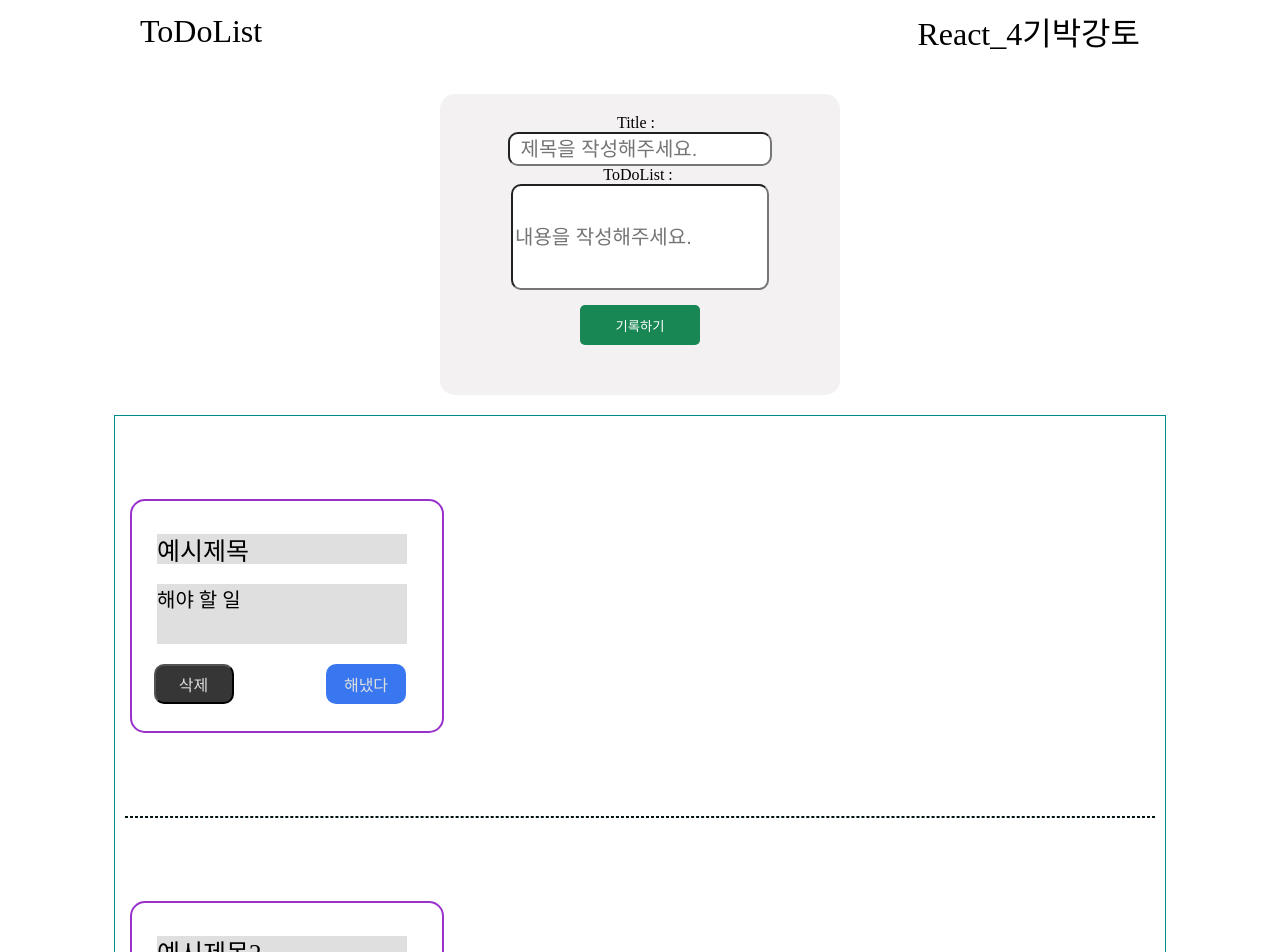
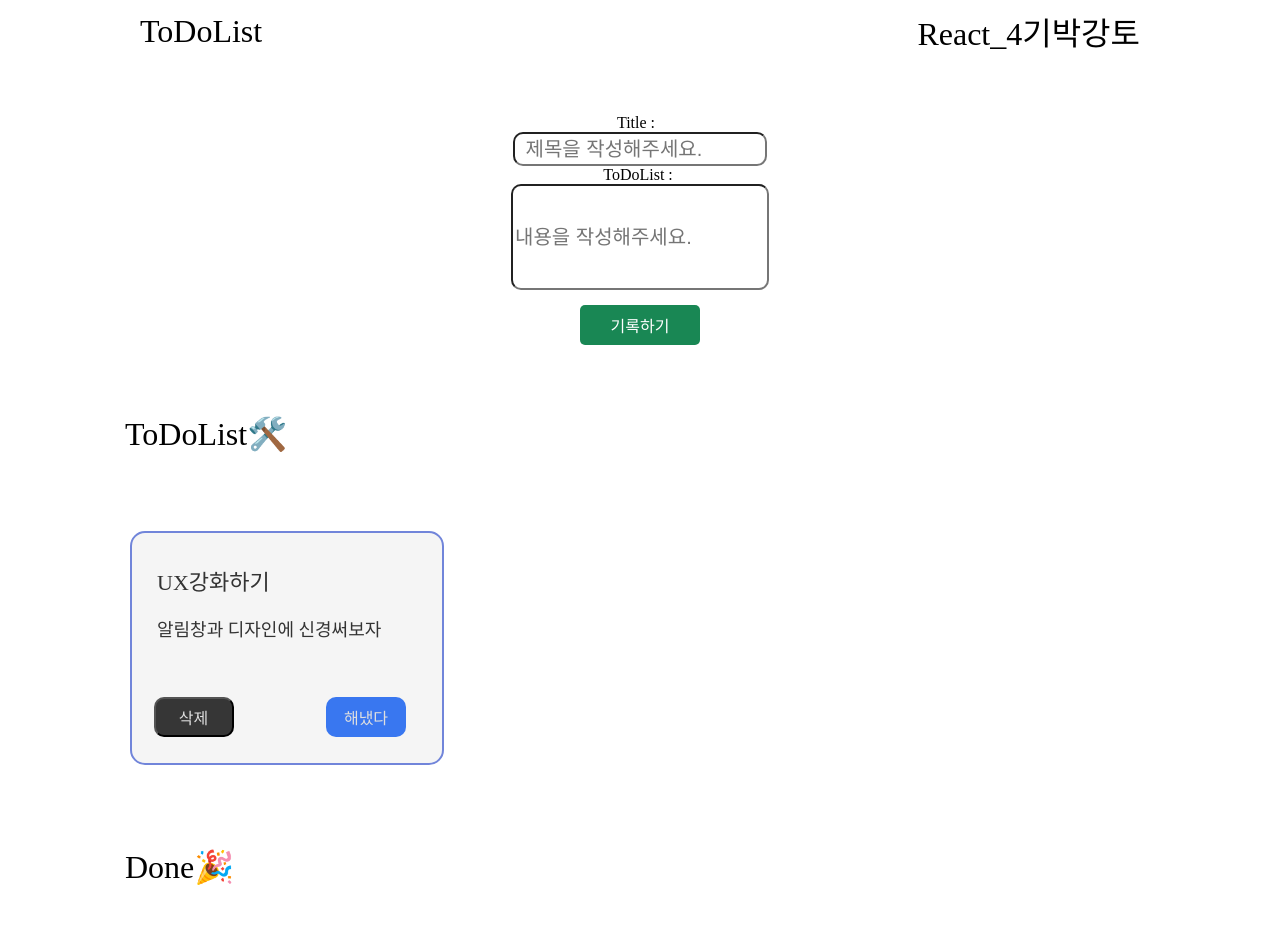
Before and after one commit to gidalim/todolist, a React (Create React App) app: page / in a window 1280 px wide. Shown: the top 952 px of the page. Built offline with nearby package versions, Linux system fonts and the light colour scheme.

Commit message:
1차최종안

```diff
--- a/src/App.css
+++ b/src/App.css
@@ -20,7 +20,7 @@ html {
 
 .labelArea {
   display: flex;
-  background-color: #f3f1f1;
+  background-color: #ffffff;
   width: 300px;
   flex-direction: column;
   border-radius: 15px;
@@ -43,7 +43,7 @@ html {
   display: flex;
   align-items: center;
   justify-content: center;
-  width: 250px;
+  width: 240px;
   height: 20px;
   border-radius: 10px;
   font-size: 20px;
@@ -65,6 +65,7 @@ html {
   align-items: center;
   border-radius: 5px;
   background-color: #198754;
+  font-size: 1rem;
   color: white;
   border: transparent;
   width: 120px;
@@ -72,6 +73,7 @@ html {
 }
 
 .mainArea {
+  background-color: #ffffff;
   display: flex;
   flex-direction: column;
   max-width: 1200px;
@@ -86,22 +88,23 @@ html {
   max-width: 1200px;
   min-width: 800px;
   min-height: 800px;
-  border: 1px solid darkcyan;
+  background-color: #ffffff;
+  font-size: 32px;
 }
 
+.ToDoList,
+.DoneLine {
+  display: flex;
+  align-items: flex-end;
+  font-size: 32px;
+  margin: 0 10px -5px 10px;
+}
 .mainArea > .ListBox > .ReadyItemBox {
   display: flex;
   flex-wrap: wrap;
   width: 1050px;
   min-height: 400px;
   align-items: center;
-}
-
-.centerLine {
-  display: flex;
-  align-items: center;
-  border: 0.9px dashed rgb(0, 19, 19);
-  margin: 0 10px 0 10px;
 }
 
 .mainArea > .ListBox > .DoneItemBox {
@@ -118,7 +121,8 @@ html {
   justify-content: center;
   width: 280px;
   height: 200px;
-  border: 2px solid darkorchid;
+  border: 2px solid #7185da;
+  background-color: #f5f5f5;
   margin: 15px;
   padding: 15px;
   border-radius: 15px;
@@ -129,18 +133,18 @@ html {
   width: 250px;
   height: 30px;
   margin: 10px;
-  background-color: #dfdfdf;
-  font-size: 25px;
+  font-size: 22px;
+  color: #333333;
   align-items: center;
 }
 
 .itemBox > .content {
-  background-color: #dfdfdf;
   margin: 10px;
   width: 250px;
   height: 60px;
   margin-bottom: 15px;
-  font-size: 20px;
+  font-size: 18px;
+  color: #333333;
 }
 
 .itemBox > .btnHandler {
--- a/src/components/Main.jsx
+++ b/src/components/Main.jsx
@@ -6,8 +6,8 @@ import ReadyItem from "./ToDoList/ReadyItem";
 
 function Main() {
   const [toDoList, setToDoList] = useState([
-    { id: 1, title: '예시제목', doList: '해야 할 일', state: false },
-    { id: 2, title: '예시제목2', doList: '끝마친 일', state: true },
+    { id: 1, title: 'UX강화하기', doList: '알림창과 디자인에 신경써보자', state: false },
+    { id: 2, title: 'ToDoList 구현하기', doList: 'ToDoList 기능을 구현해보자', state: true },
   ])
 
   const removeButton = (id) => {
@@ -32,6 +32,7 @@ function Main() {
       </div>
       <div className="mainArea">
         <div className="ListBox">
+          <div className="ToDoList">ToDoList🛠️</div>
           <div className="ReadyItemBox">
             {toDoList
               .filter((item) => !item.state)
@@ -47,7 +48,7 @@ function Main() {
               <div className="noItemsMessage">모든 일을 다 마쳤어요!</div>
             )}
           </div>
-          <div className="centerLine"></div>
+          <div className="DoneLine">Done🎉</div>
           <div className="DoneItemBox">
             {toDoList
               .filter((item) => item.state)
--- a/src/components/ToDoList/AddList.jsx
+++ b/src/components/ToDoList/AddList.jsx
@@ -24,6 +24,7 @@ function AddList(props) {
   }
 
   const AddButtonHandler = (e) => {
+
     const addedId = {
       id: Date.now(),
       title,
@@ -44,6 +45,7 @@ function AddList(props) {
         <input type="text" maxLength={"22"} className='inputDoList' placeholder='내용을 작성해주세요.' value={doList} onChange={addList} />
       </div>
       <Button clickEventHandler={AddButtonHandler}>기록하기</Button>
+
     </>
   )
 }
```
